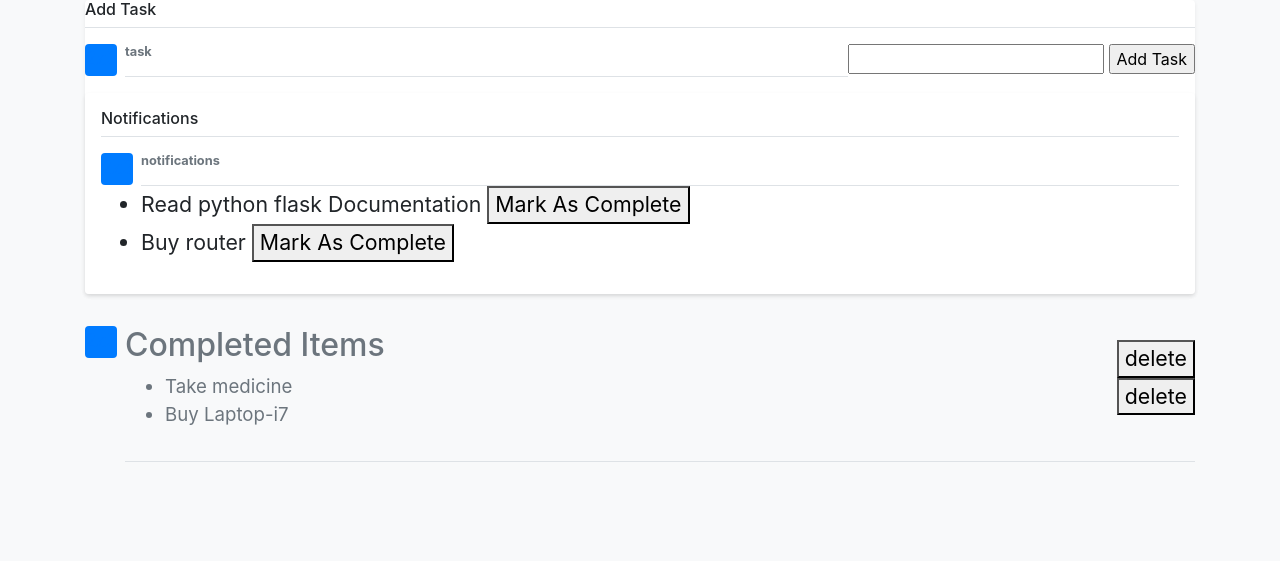
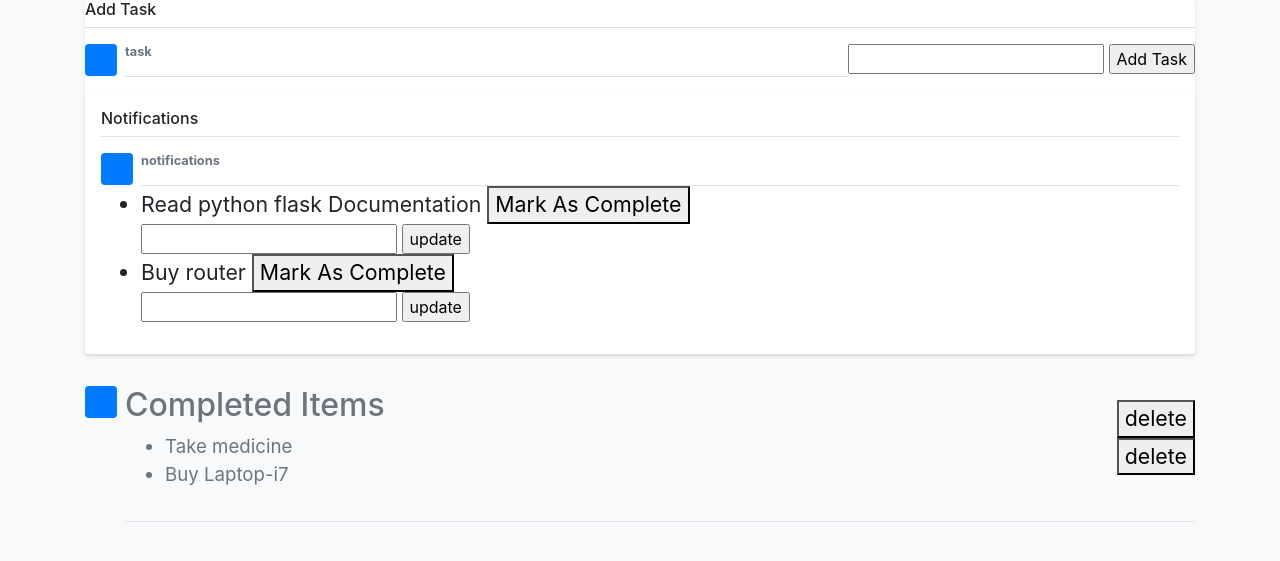
Before and after one commit to SuryaPrakashKadali/Todo-Reminder-web-app-flask, a Flask app: page / in a window 1280 px wide. Shown: the part 212-773 px from the top of the page. Run offline with Flask 2, Linux system fonts and the light colour scheme; data comes from the database, SQL or seed files in the repository; some libraries are stand-ins or nearby versions.

Commit message:
upaded index.html1
add upgrade functionalty

```diff
--- a/todo/templates/index1.html
+++ b/todo/templates/index1.html
@@ -97,7 +97,10 @@
           <ul>
               {% for todo in incomplete %}
               <li style="font-size: 16pt">{{ todo.text }} <a href="{{ url_for('complete', id=todo.id) }}"><button>Mark As Complete</button> </a></li>
-
+              <form action="{{ url_for('update', id=todo.id) }}" method="post">
+          <input type="text" name="todoitem">
+          <input type="submit" value="update">
+</form>
               {% endfor %}
           </ul>
 
```
